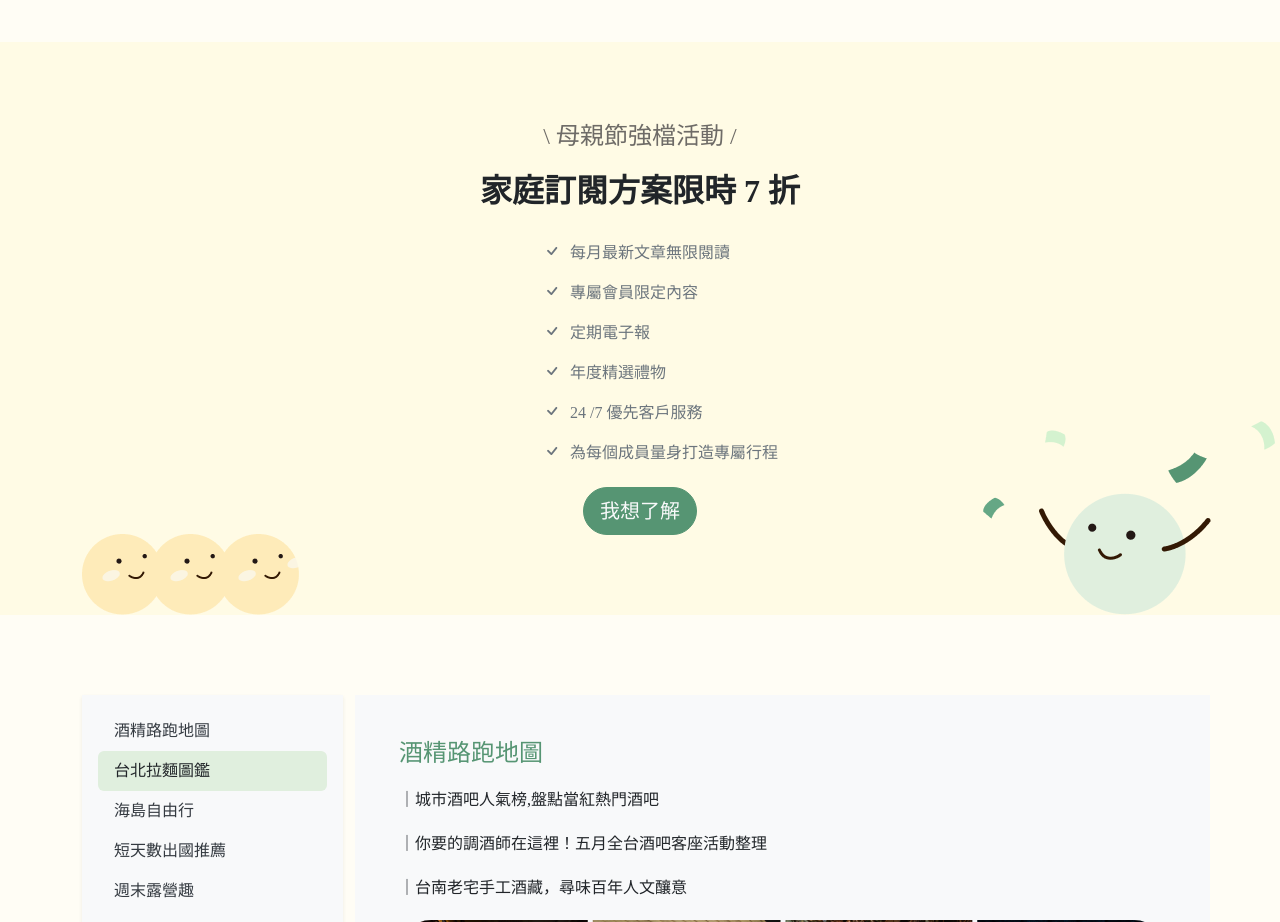
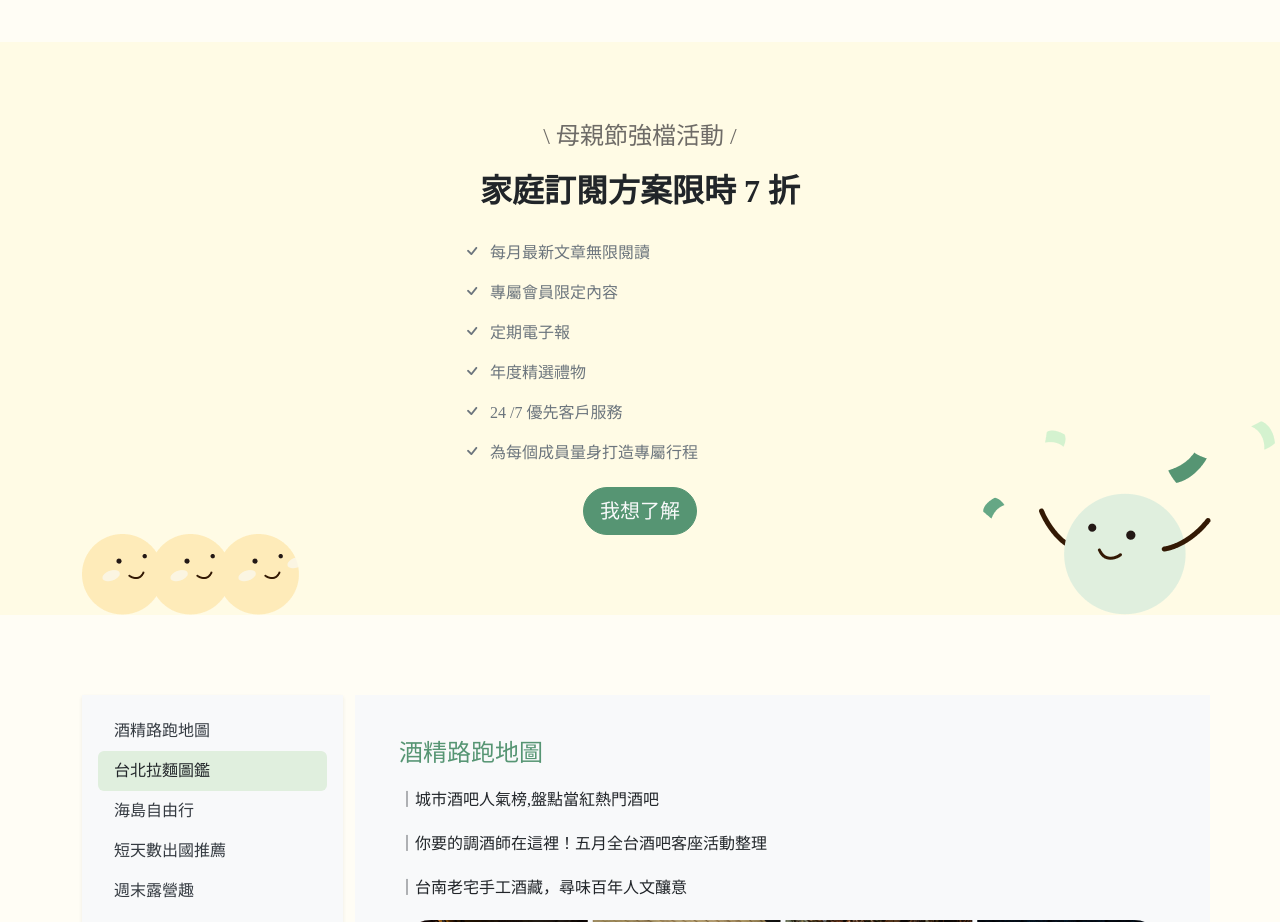
Before and after one commit to lianne14/hexschool-2024-vivre, a website built with Vite: page pages/index.html in a window 1280 px wide. Shown: the part 1240-2162 px from the top of the page. Built offline with nearby package versions, Linux system fonts and the light colour scheme.

Commit message:
modify position

```diff
--- a/pages/index.html
+++ b/pages/index.html
@@ -121,10 +121,10 @@
     <section class="bg-secondary py-8 py-lg-10 position-relative">
       <div class="container">
         <div class="row justify-content-center text-center">
-          <div class="col-lg-4">
+          <div class="col-12 col-lg-4 text-nowrap">
             <h4 class="text-primary-400">\ 母親節強檔活動 / </h4>
             <h2 class="fw-bold lh-lg">家庭訂閱方案限時 7 折</h2>
-            <ul class="list-unstyled lh-lg text-neutral-400 text-left ms-10 ms-mb-7" style="text-align: left;">
+            <ul class="list-unstyled lh-lg text-neutral-400 text-start">
               <li><i class="bi bi-check me-2 fs-5"></i>每月最新文章無限閱讀</li>
               <li><i class="bi bi-check me-2 fs-5"></i>專屬會員限定內容</li>
               <li><i class="bi bi-check me-2 fs-5"></i>定期電子報</li>
```
